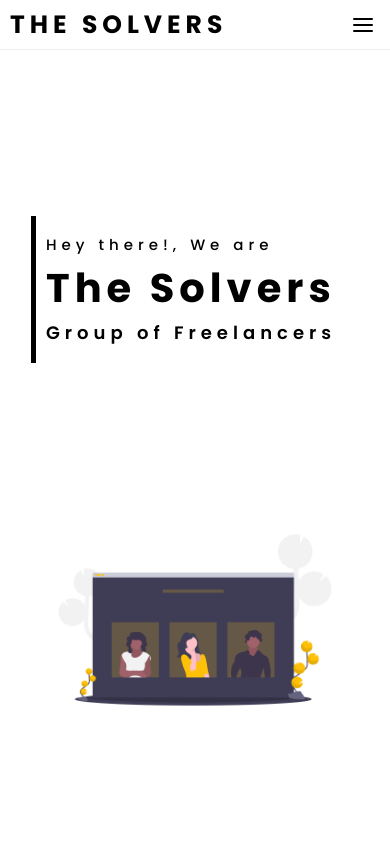
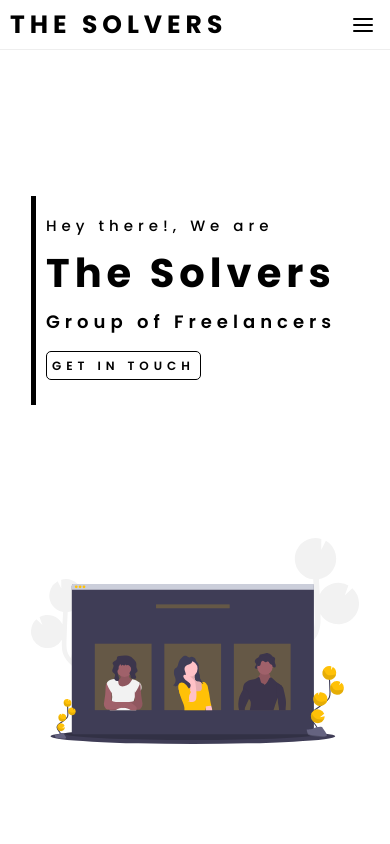
Before and after one commit to HarshSBhatt/HarshSBhatt.github.io, a React (Create React App) app: page / in a window 390 px wide. Shown: the top 844 px of the page. Built offline with nearby package versions, Linux system fonts and the light colour scheme.

Commit message:
new styling

```diff
--- a/src/components/information/information.js
+++ b/src/components/information/information.js
@@ -160,9 +160,9 @@ export const infos = [
         id: 4,
         src: '/images/hemil.jpg',
         download: '/resume/Harsh.pdf',
-        name: 'Harsh Bhatt',
+        name: 'Hemil Patel',
         interest: 'Data Science, UI/UX Designing, Web Development, Python Programming',
-        description: "Hey! I'm a Computer Engineer and Freelancer. I have good knowledge of Data Science, Web Development, Web Designing and many other fields.",
+        description: "Hello! I'm a Computer Engineer. I have good knowledge of Web & Mobile app Development, Web Designing and many other fields.",
         //* pd -> personal data
         pd: [
             {
--- a/src/components/intro.js
+++ b/src/components/intro.js
@@ -8,9 +8,10 @@ function Intro() {
                     <h6>Hey there!, We are</h6>
                     <h1>The Solvers</h1>
                     <h3>Group of Freelancers</h3>
+                    <h3 className='contact'><a href="mailto:harsh.sjs.bhatt@gmail.com?subject=Hey there!">Get in Touch</a></h3>
                 </div>
-                <div className='img-wrapper'>
-                    <img alt='Not found' src={require('../images/cover.png')} />
+                <div data-aos='fade-up-left' className='img-wrapper'>
+                    <img alt='Not found' src={require('../images/cover.svg')} />
                 </div>
             </div>
         </section>
--- a/src/components/navbar.js
+++ b/src/components/navbar.js
@@ -10,7 +10,7 @@ function Navbar() {
     }, [])
     const listenScrollEvent = () => {
         if (window.innerWidth >= 800) {
-            if (window.scrollY > 100) {
+            if (window.scrollY > 500) {
                 setCls('fixed')
             } else {
                 setCls('')
--- a/src/styles/about.scss
+++ b/src/styles/about.scss
@@ -202,7 +202,7 @@
           padding: 0 10px;
           h6 {
             strong {
-              width: 100px;
+              width: 85px;
               margin-bottom: 10px;
             }
             display: flex;
--- a/src/styles/intro.scss
+++ b/src/styles/intro.scss
@@ -28,11 +28,30 @@
       width: 50%;
       h6,
       h1,
-      h3 {
+      h3,
+      .contact {
         color: $black;
-        line-height: 1.2;
+        line-height: 1.35;
         margin: 10px 0;
         letter-spacing: 5px;
+      }
+      .contact {
+        margin: 20px 0 !important;
+        font-size: 15px;
+        cursor: pointer;
+        a {
+          color: $black;
+          text-decoration: none;
+          border: 1px solid $black;
+          border-radius: 5px;
+          padding: 8px;
+          transition: 0.2s all ease-in-out;
+          text-transform: uppercase;
+          &:hover {
+            color: $white;
+            background-color: $black;
+          }
+        }
       }
       h6 {
         font-size: 25px;
@@ -72,6 +91,12 @@
         h3 {
           font-size: 18px;
         }
+        .contact {
+          a {
+            font-size: 12px;
+            padding: 5px;
+          }
+        }
       }
     }
   }
```
Also changed, not shown: src/images/cover.svg (added).
